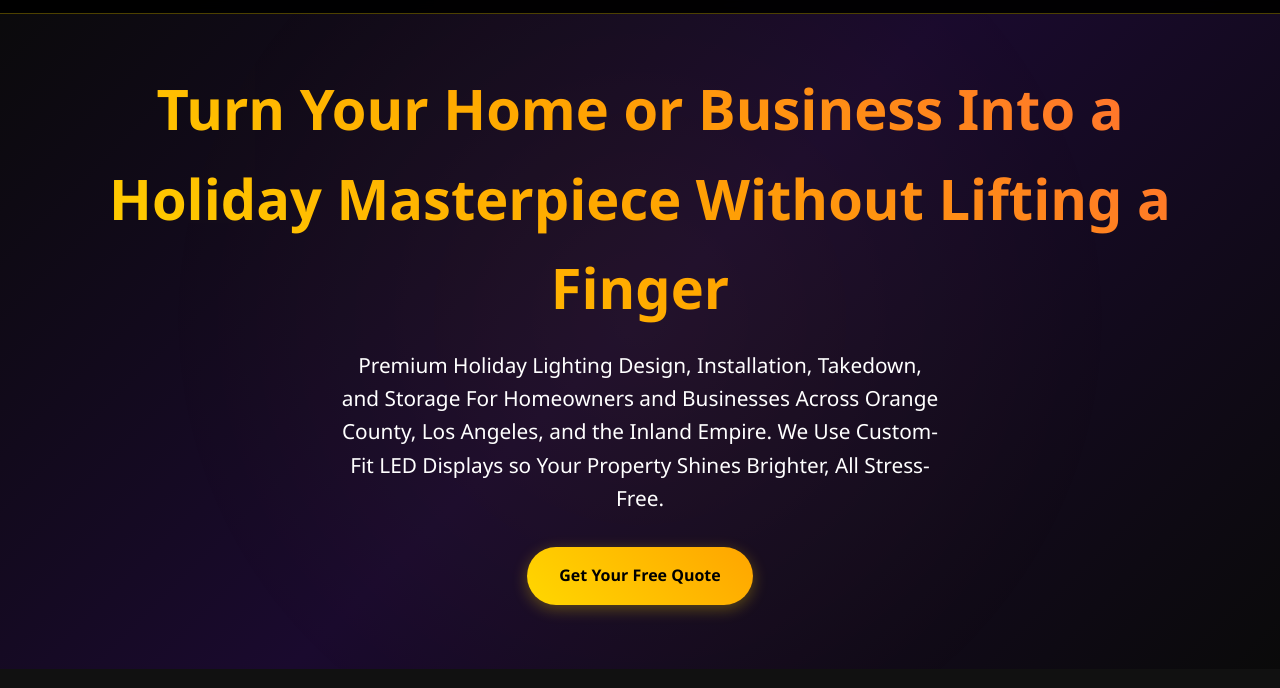
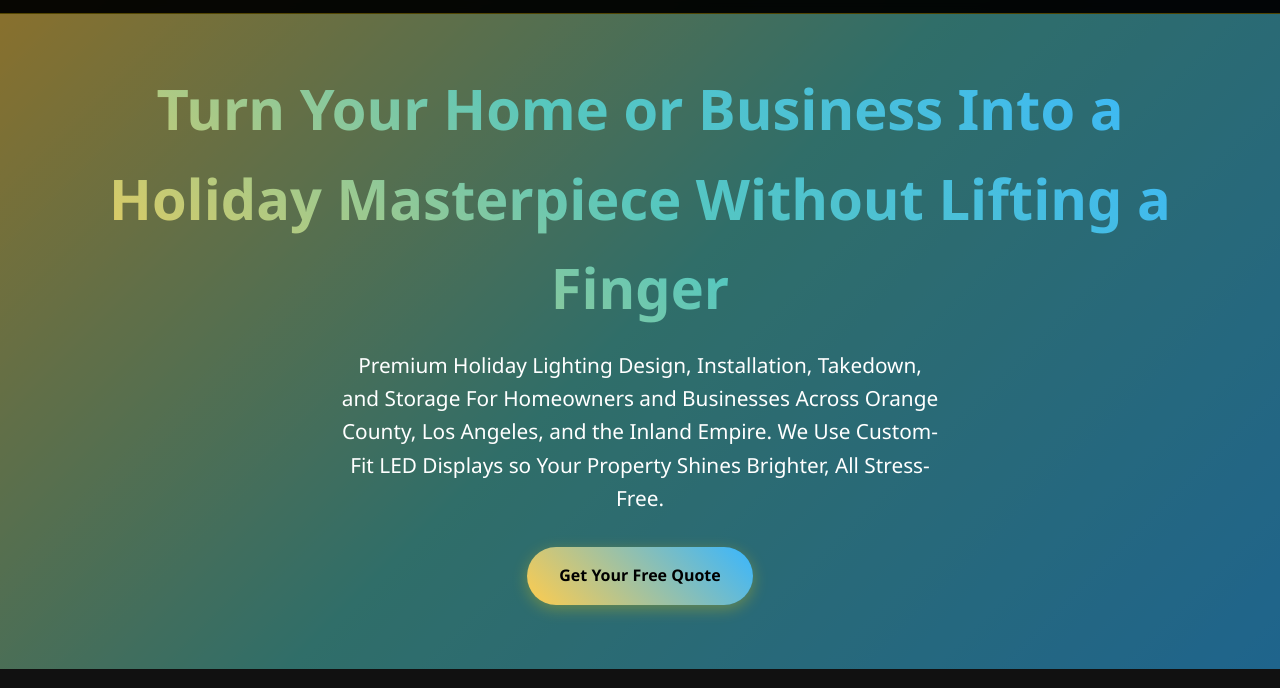
Before and after one commit to glowworkslightingsolutions/GlowWorks.github.io, a plain HTML site: page index.html in a window 1280 px wide. Shown: the part 112-800 px from the top of the page. Drawn offline with Linux system fonts and the light colour scheme.

Commit message:
Update index.html

```diff
--- a/index.html
+++ b/index.html
@@ -116,7 +116,7 @@
 
         /* Home Page Styles */
         .hero {
-            background: linear-gradient(135deg, #0a0a0a 0%, #1a0a2e 50%, #0a0a0a 100%);
+            background: linear-gradient(135deg, #FFCC4D 0%, #57C7BE 50%, #38B6FF 100%);
             color: white;
             text-align: center;
             padding: 6rem 0 4rem;
@@ -131,7 +131,7 @@
             left: 0;
             right: 0;
             bottom: 0;
-            background: radial-gradient(circle at 50% 50%, rgba(255, 215, 0, 0.1) 0%, transparent 70%);
+            background:black;
             animation: pulse 4s ease-in-out infinite;
         }
 
@@ -143,7 +143,7 @@
         .hero h1 {
             font-size: 3.5rem;
             margin-bottom: 1rem;
-            background: linear-gradient(45deg, #FFD700, #FFA500, #FF6B35);
+            background: linear-gradient(45deg, #FFCC4D, #57C7BE, #38B6FF);
             -webkit-background-clip: text;
             -webkit-text-fill-color: transparent;
             background-clip: text;
@@ -164,7 +164,7 @@
 
         .cta-button {
             display: inline-block;
-            background: linear-gradient(45deg, #FFD700, #FFA500);
+            background: linear-gradient(45deg, #FFCC4D, #38B6FF);
             color: #000;
             padding: 1rem 2rem;
             text-decoration: none;
```
